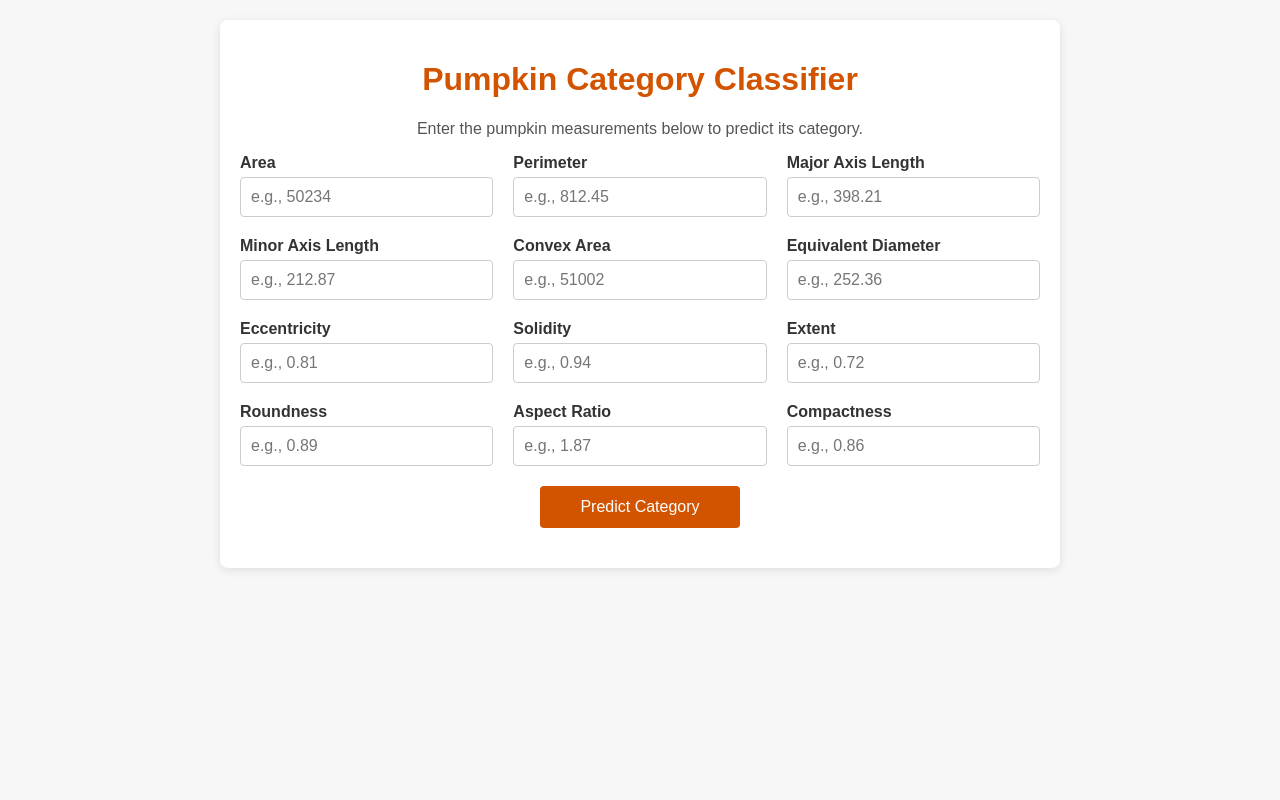
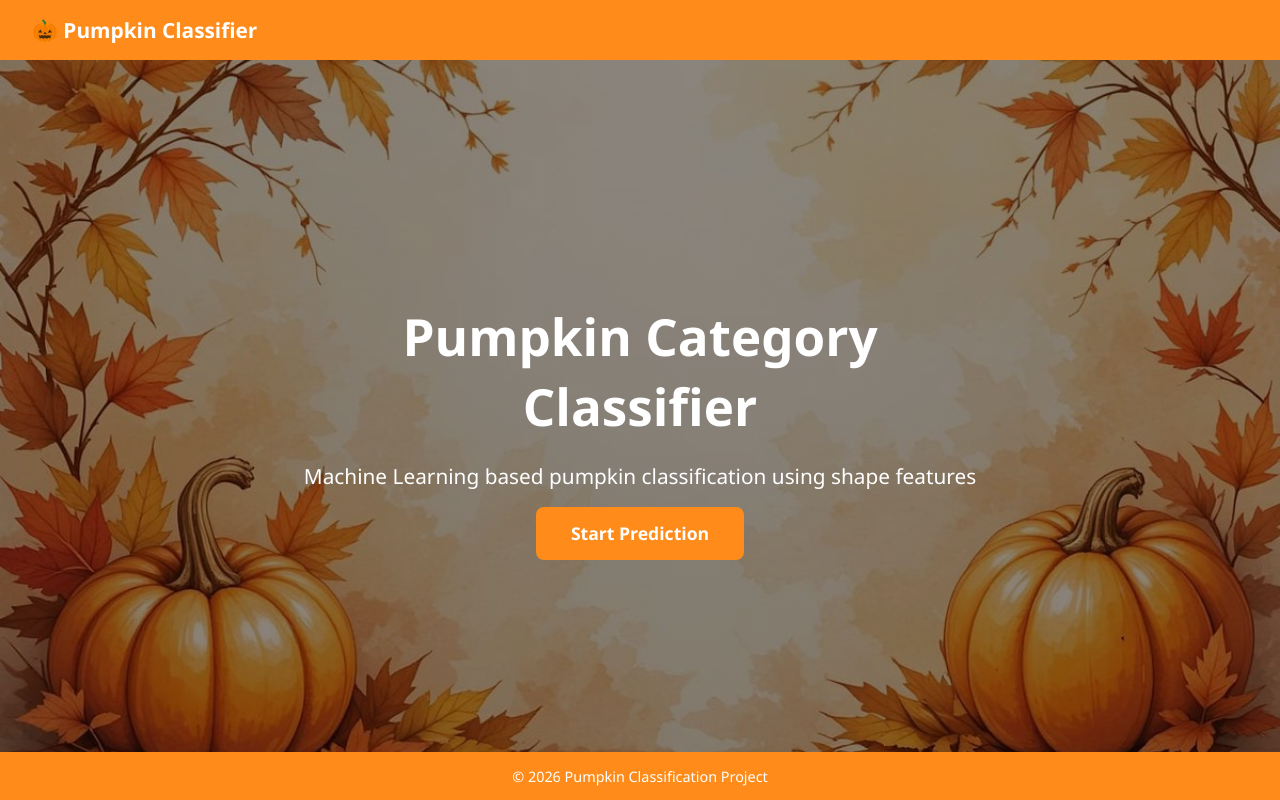
Before and after one commit to atharv0904/pumpkin-seeds-classifier, a Flask app: page / in a window 1280 px wide. Run offline with Flask 3, Linux system fonts and the light colour scheme; parts of the project's set-up code (start-up, migrations or seed data) failed here and were passed over.

Commit message:
Update project files

```diff
--- a/router/classification_router.py
+++ b/router/classification_router.py
@@ -18,19 +18,26 @@ model = joblib.load(MODEL_PATH)
 scaler = joblib.load(SCALER_PATH)
 
 
+# 🔹 Landing Page
 @routes.route('/')
 def index():
     return render_template('index.html')
 
 
-@routes.route('/predict', methods=['POST'])
+# 🔹 Prediction Form Page
+@routes.route('/predict')
+def predict_page():
+    return render_template('predict.html')
+
+
+# 🔹 Prediction Logic
+@routes.route('/predict/result', methods=['POST'])
 def predict():
     try:
         input_data = []
 
         for feature in FEATURES:
-            value = request.form.get(feature)
-            input_data.append(float(value))
+            input_data.append(float(request.form.get(feature)))
 
         input_array = np.array([input_data])
         scaled_input = scaler.transform(input_array)
@@ -46,4 +53,4 @@ def predict():
 
     except Exception as e:
         flash(str(e))
-        return render_template('index.html')
+        return render_template('predict.html')
--- a/templates/index.html
+++ b/templates/index.html
@@ -3,80 +3,110 @@
 <head>
   <meta charset="UTF-8" />
   <meta name="viewport" content="width=device-width, initial-scale=1.0"/>
-  <title>Pumpkin Classifier</title>
-  <link rel="stylesheet" href="/static/styles/style.css" />
+  <title>Pumpkin Classifier | Home</title>
+
+  <style>
+    body {
+      margin: 0;
+      font-family: "Segoe UI", sans-serif;
+      min-height: 100vh;
+      display: flex;
+      flex-direction: column;
+      background-color: #ffffff;
+    }
+
+    /* ---------- NAVBAR ---------- */
+    nav {
+      padding: 1rem 2rem;
+      background-color: #ff8c1a;
+      color: white;
+      font-size: 1.3rem;
+      font-weight: bold;
+    }
+
+    /* ---------- MAIN WITH BG IMAGE ---------- */
+    main {
+      flex: 1;
+      background:
+        linear-gradient(
+          rgba(0, 0, 0, 0.45),
+          rgba(0, 0, 0, 0.45)
+        ),
+        url("/static/images/pumpkin.jpg");
+      background-size: cover;
+      background-position: center;
+      background-repeat: no-repeat;
+
+      display: flex;
+      justify-content: center;
+      align-items: center;
+      text-align: center;
+      padding: 2rem;
+    }
+
+    .hero {
+      color: white;
+      max-width: 700px;
+    }
+
+    .hero h1 {
+      font-size: 3.2rem;
+      margin-bottom: 1rem;
+    }
+
+    .hero p {
+      font-size: 1.3rem;
+      margin-bottom: 2rem;
+    }
+
+    .hero a {
+      padding: 0.9rem 2.2rem;
+      background-color: #ff8c1a;
+      color: white;
+      text-decoration: none;
+      border-radius: 0.5rem;
+      font-size: 1.1rem;
+      font-weight: bold;
+      transition: 0.3s ease;
+    }
+
+    .hero a:hover {
+      background-color: #e67300;
+      transform: translateY(-2px);
+    }
+
+    /* ---------- FOOTER ---------- */
+    footer {
+      text-align: center;
+      padding: 0.9rem;
+      background-color: #ff8c1a;
+      color: white;
+      font-size: 0.9rem;
+    }
+  </style>
 </head>
 <body>
-  <div class="container">
-    <h1>Pumpkin Category Classifier</h1>
-    <p>Enter the pumpkin measurements below to predict its category.</p>
 
-    <form id="pumpkin-form" action="{{ url_for('routes.predict') }}" method="POST">
-      <div class="form-grid">
+  <!-- NAVBAR -->
+  <nav>
+    🎃 Pumpkin Classifier
+  </nav>
 
-        <div class="form-group">
-          <label>Area</label>
-          <input type="number" name="Area" step="any" placeholder="e.g., 50234" required>
-        </div>
+  <!-- MAIN -->
+  <main>
+    <div class="hero">
+      <h1>Pumpkin Category Classifier</h1>
+      <p>
+        Machine Learning based pumpkin classification using shape features
+      </p>
+      <a href="{{ url_for('routes.predict_page') }}">Start Prediction</a>
+    </div>
+  </main>
 
-        <div class="form-group">
-          <label>Perimeter</label>
-          <input type="number" name="Perimeter" step="any" placeholder="e.g., 812.45" required>
-        </div>
+  <!-- FOOTER -->
+  <footer>
+    © 2026 Pumpkin Classification Project
+  </footer>
 
-        <div class="form-group">
-          <label>Major Axis Length</label>
-          <input type="number" name="Major_Axis_Length" step="any" placeholder="e.g., 398.21" required>
-        </div>
-
-        <div class="form-group">
-          <label>Minor Axis Length</label>
-          <input type="number" name="Minor_Axis_Length" step="any" placeholder="e.g., 212.87" required>
-        </div>
-
-        <div class="form-group">
-          <label>Convex Area</label>
-          <input type="number" name="Convex_Area" step="any" placeholder="e.g., 51002" required>
-        </div>
-
-        <div class="form-group">
-          <label>Equivalent Diameter</label>
-          <input type="number" name="Equiv_Diameter" step="any" placeholder="e.g., 252.36" required>
-        </div>
-
-        <div class="form-group">
-          <label>Eccentricity</label>
-          <input type="number" name="Eccentricity" step="any" placeholder="e.g., 0.81" required>
-        </div>
-
-        <div class="form-group">
-          <label>Solidity</label>
-          <input type="number" name="Solidity" step="any" placeholder="e.g., 0.94" required>
-        </div>
-
-        <div class="form-group">
-          <label>Extent</label>
-          <input type="number" name="Extent" step="any" placeholder="e.g., 0.72" required>
-        </div>
-
-        <div class="form-group">
-          <label>Roundness</label>
-          <input type="number" name="Roundness" step="any" placeholder="e.g., 0.89" required>
-        </div>
-
-        <div class="form-group">
-          <label>Aspect Ratio</label>
-          <input type="number" name="Aspect_Ration" step="any" placeholder="e.g., 1.87" required>
-        </div>
-
-        <div class="form-group">
-          <label>Compactness</label>
-          <input type="number" name="Compactness" step="any" placeholder="e.g., 0.86" required>
-        </div>
-
-      </div>
-      <button type="submit">Predict Category</button>
-    </form>
-  </div>
 </body>
 </html>
```
Also changed, not shown: templates/predict.html (added, +82 -0 lines), README.md, static/images/pumpkin.jpg (added), 1 other file.
